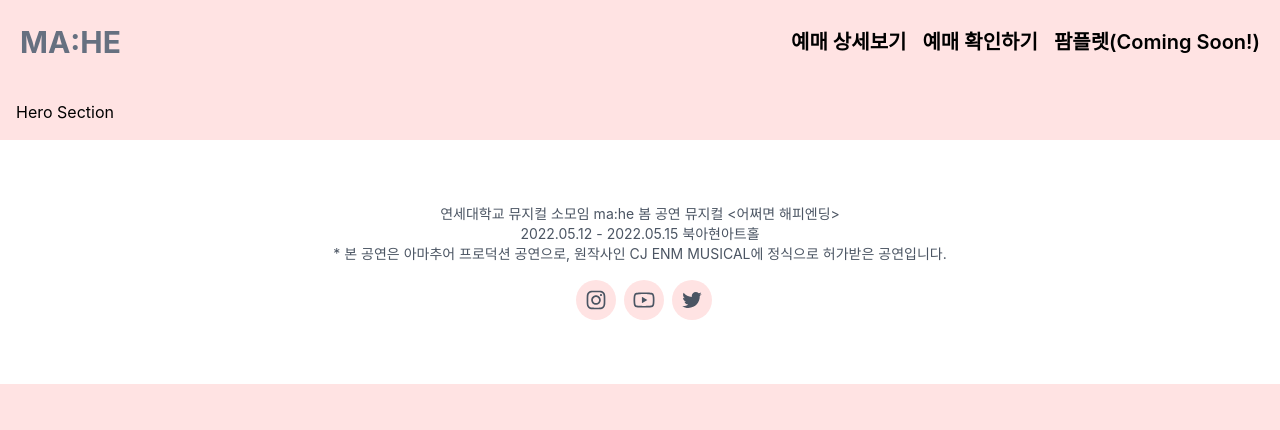
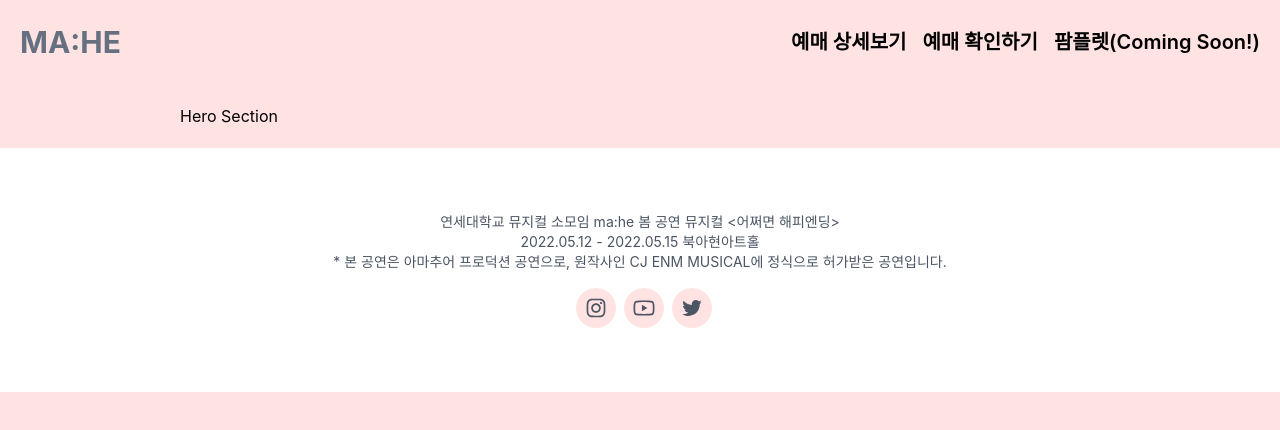
Before and after one commit to CaesiumY/mahe-musical, a Next.js app: page / in a window 1280 px wide. Shown: the top 430 px of the page. Built offline with nearby package versions, Linux system fonts and the light colour scheme.

Commit message:
feat: Add 사용할 페이지들 미리 만들어놓기

```diff
--- a/src/components/common/Header.tsx
+++ b/src/components/common/Header.tsx
@@ -3,8 +3,8 @@ import React, { useState } from "react";
 import { AiOutlineClose, AiOutlineMenu } from "react-icons/ai";
 
 const submenu = {
-  book_detail: "예매 상세보기",
-  book_check: "예매 확인하기",
+  bookDetail: "예매 상세보기",
+  bookCheck: "예매 확인하기",
 };
 
 const Header = () => {
@@ -38,14 +38,14 @@ const Header = () => {
           <ul className="flex flex-col sm:flex-row items-end gap-1 sm:gap-4 mt-6 sm:mt-0 text-xl text-black font-semibold">
             {Object.entries(submenu).map(([key, value]) => (
               <li key={key} className="py-2 hover:text-gray-500">
-                <Link href={`#${key}`}>
+                <Link href={`/${key}`}>
                   <a className="py-2">{value}</a>
                 </Link>
               </li>
             ))}
             <div className="bg-black w-full h-px sm:hidden" />
             <li className="py-2 hover:text-gray-500">
-              <Link href={`#coming-soon`}>
+              <Link href={`/comingSoon`}>
                 <a className="py-2">팜플렛(Coming Soon!)</a>
               </Link>
             </li>
--- a/src/components/layout/Layout.tsx
+++ b/src/components/layout/Layout.tsx
@@ -11,7 +11,7 @@ const Layout = ({ children }: LayoutProps) => {
     <>
       <Header />
 
-      <main>{children}</main>
+      <main className="p-5 sm:w-3/4 sm:mx-auto">{children}</main>
 
       <Footer />
     </>
--- a/src/components/main/HeroSection.tsx
+++ b/src/components/main/HeroSection.tsx
@@ -1,7 +1,7 @@
 import React from "react";
 
 const HeroSection = () => {
-  return <section className="p-4">Hero Section</section>;
+  return <section>Hero Section</section>;
 };
 
 export default HeroSection;
--- /dev/null
+++ b/src/pages/bookCheck.tsx
@@ -0,0 +1,7 @@
+import React from "react";
+
+const BookCheck = () => {
+  return <div>BookCheck</div>;
+};
+
+export default BookCheck;
--- /dev/null
+++ b/src/pages/bookDetail.tsx
@@ -0,0 +1,7 @@
+import React from "react";
+
+const BookDetail = () => {
+  return <div>BookDetail</div>;
+};
+
+export default BookDetail;
--- /dev/null
+++ b/src/pages/comingSoon.tsx
@@ -0,0 +1,7 @@
+import React from "react";
+
+const ComingSoon = () => {
+  return <div>ComingSoon</div>;
+};
+
+export default ComingSoon;
```
